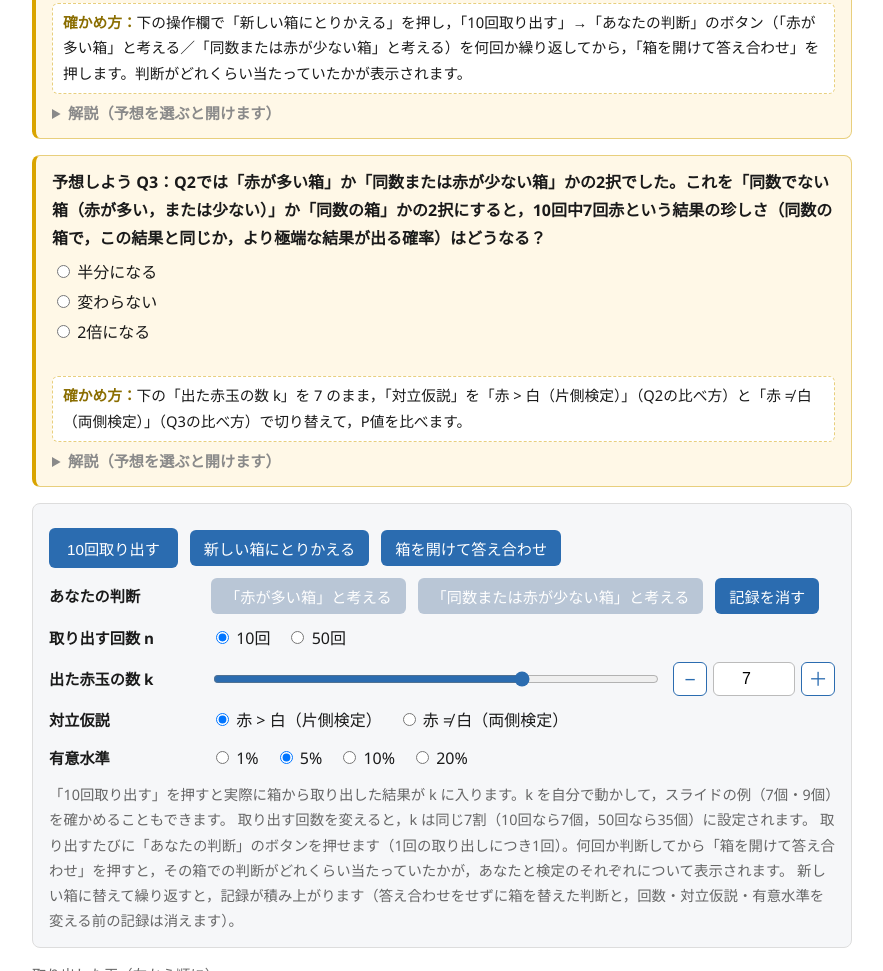
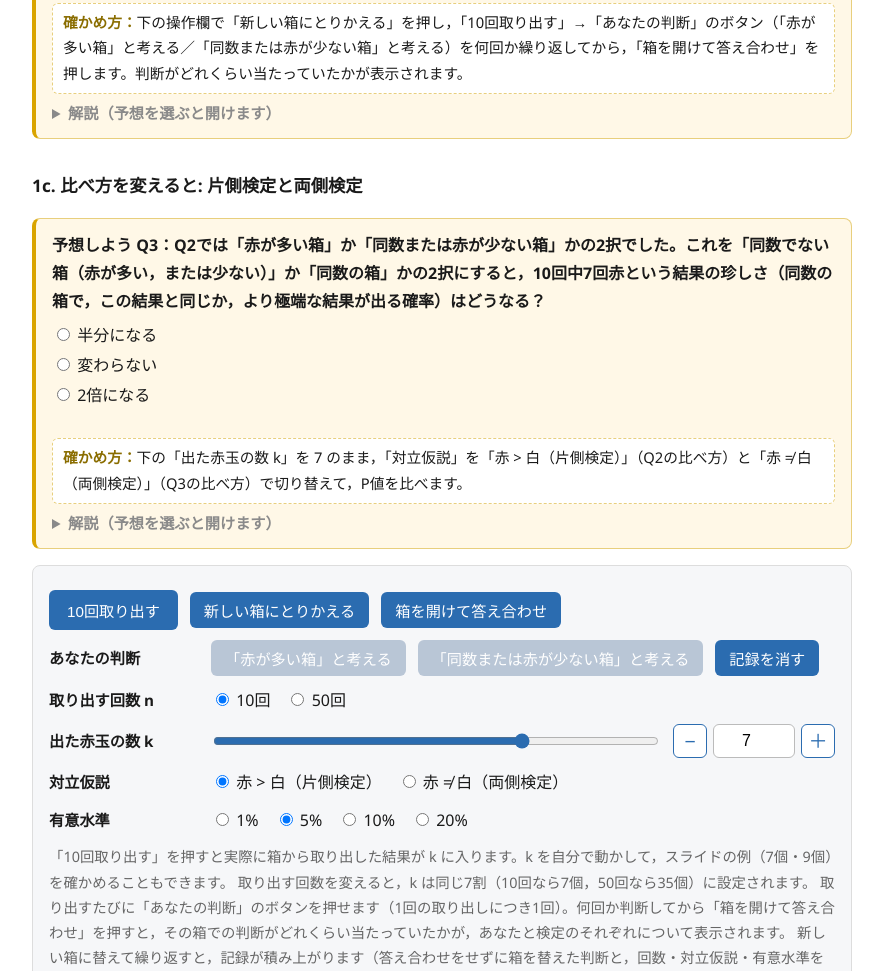
Before and after one commit to yyonekura0306/statistics-study, a plain HTML site: page test_demo.html in a window 1280 px wide. Shown: the part 1139-2110 px from the top of the page, without its empty margins (198-1081 px from the left). Drawn offline with Linux system fonts and the light colour scheme.

Commit message:
検定の教材のQ3を小節1cに分ける
Co-Authored-By: Claude Opus 5.5 <noreply@anthropic.com>
Claude-Session: https://claude.ai/code/session_01FW16gWhVKQYM1qw4BLWTg5

```diff
--- a/test_demo.html
+++ b/test_demo.html
@@ -129,6 +129,7 @@
       <p>下の操作欄で，取り出すたびに判断して答え合わせをすることを，箱を替えながら繰り返し，記録されたあなたと検定の成績を比べてみましょう。10回では，自分で判断しても検定で判断しても，かなりの割合でハズレます。誰がやっても当てにくいのは，10回では偶然のぶれが大きいからで，それが回数（研究でいえば人数）を増やす理由です。ハズレの内訳を見ると，検定は「赤が多くないのに『赤が多い』とする誤り」が少ない代わりに，「赤が多いのに見逃す誤り」が多いことも分かります（2節・3節でくわしく見ます）。「取り出す回数」を50回にすると，あなたも検定も成績が上がることを確かめましょう。</p>
     </details>
   </div>
+  <h3>1c. 比べ方を変えると: 片側検定と両側検定</h3>
   <div class="predict">
     <div class="q">予想しよう Q3：Q2では「赤が多い箱」か「同数または赤が少ない箱」かの2択でした。これを「同数でない箱（赤が多い，または少ない）」か「同数の箱」かの2択にすると，10回中7回赤という結果の珍しさ（同数の箱で，この結果と同じか，より極端な結果が出る確率）はどうなる？</div>
     <div class="opts">
```
